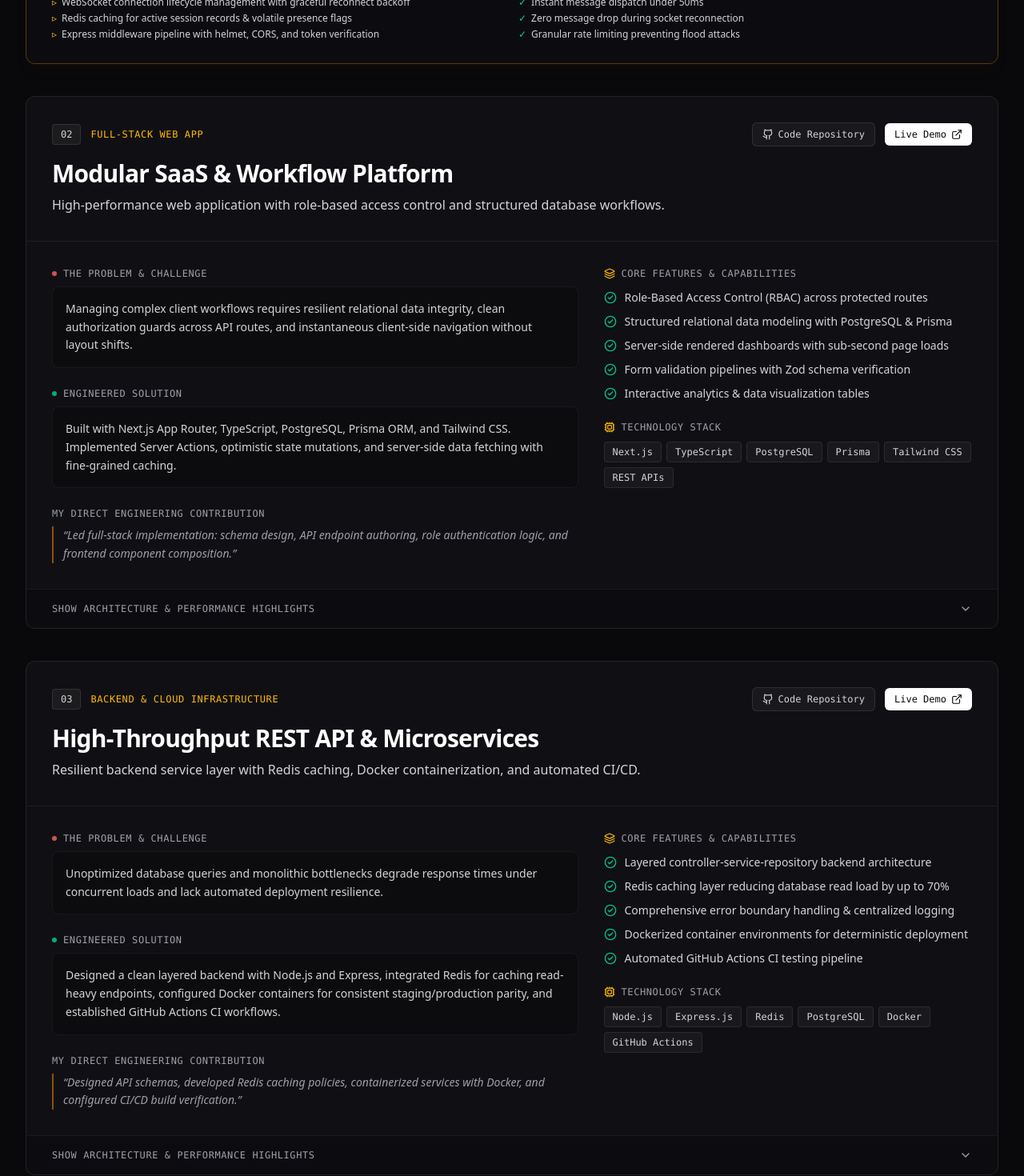
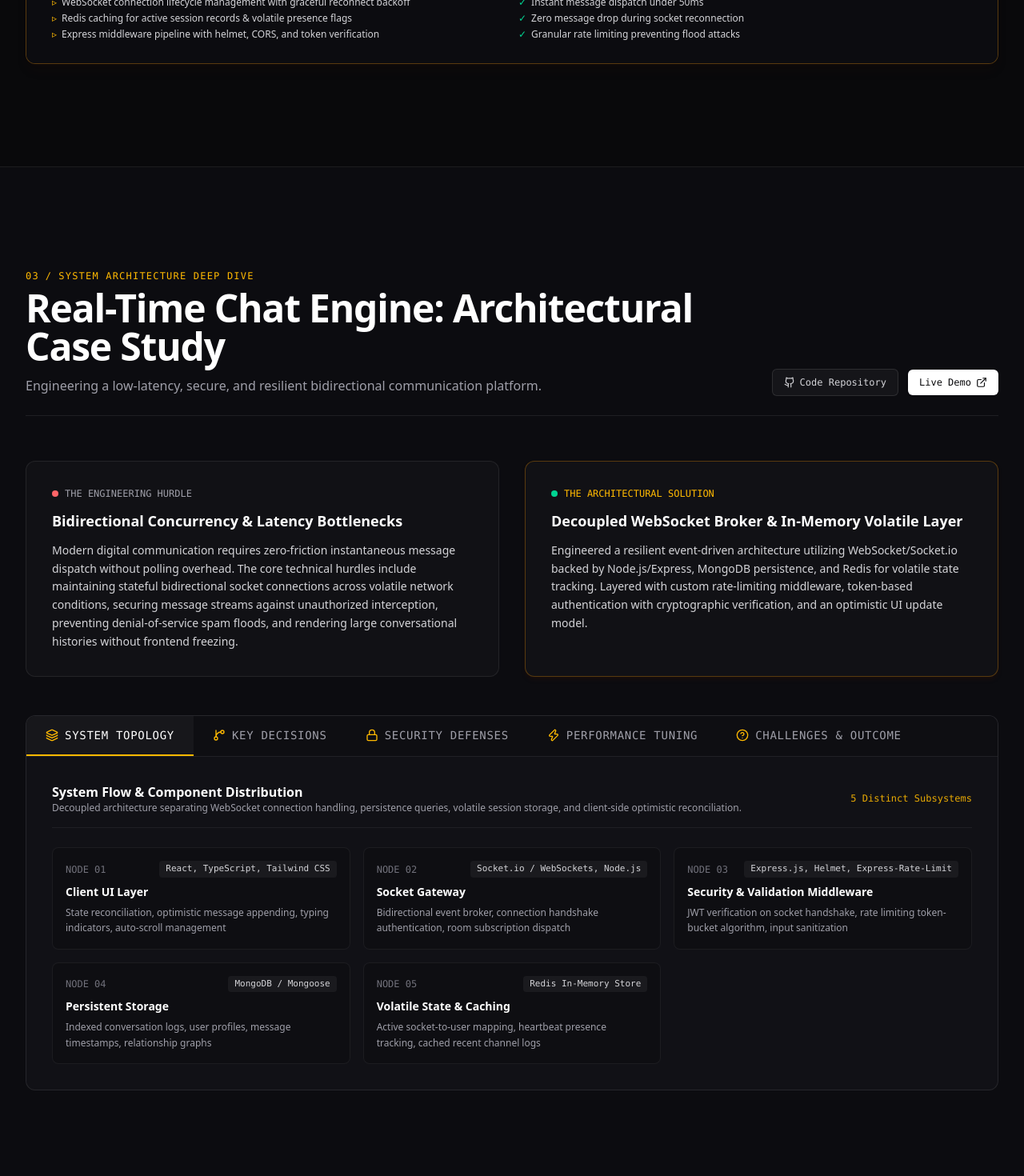
Before and after one commit to affanraza84/portfolio, a Next.js app: page / in a window 1280 px wide. Shown: the part 2640-4110 px from the top of the page at 80% size. Built offline with nearby package versions, Linux system fonts and the light colour scheme.

Commit message:
feat: showcase Chat Sapphire as exclusive flagship project

```diff
--- a/src/components/SelectedWork.tsx
+++ b/src/components/SelectedWork.tsx
@@ -42,7 +42,7 @@ export function SelectedWork({
             </h2>
           </div>
           <p className="text-sm text-zinc-400 max-w-sm mt-4 md:mt-0">
-            A curated selection of real-time systems, scalable APIs, and full-stack web applications engineered for production reliability.
+            Production-grade real-time systems and architecture engineered for high concurrency, ultra-low latency, and scale.
           </p>
         </div>
 
--- a/src/data/portfolio-data.ts
+++ b/src/data/portfolio-data.ts
@@ -118,86 +118,6 @@ export const FEATURED_PROJECTS: Project[] = [
     liveUrl: "https://chat-sapphire.vercel.app",
     githubUrl: "https://github.com/affanraza84/Chat-Sapphire",
     caseStudyId: "realtime-chat",
-  },
-  {
-    id: "fullstack-saas-platform",
-    title: "Modular SaaS & Workflow Platform",
-    tagline: "High-performance web application with role-based access control and structured database workflows.",
-    description:
-      "A complete full-stack web application designed for multi-tenant data management, secure user onboarding, and granular permission handling.",
-    category: "Full-Stack Web App",
-    isFeatured: true,
-    problem:
-      "Managing complex client workflows requires resilient relational data integrity, clean authorization guards across API routes, and instantaneous client-side navigation without layout shifts.",
-    solution:
-      "Built with Next.js App Router, TypeScript, PostgreSQL, Prisma ORM, and Tailwind CSS. Implemented Server Actions, optimistic state mutations, and server-side data fetching with fine-grained caching.",
-    keyFeatures: [
-      "Role-Based Access Control (RBAC) across protected routes",
-      "Structured relational data modeling with PostgreSQL & Prisma",
-      "Server-side rendered dashboards with sub-second page loads",
-      "Form validation pipelines with Zod schema verification",
-      "Interactive analytics & data visualization tables",
-    ],
-    techStack: [
-      "Next.js",
-      "TypeScript",
-      "PostgreSQL",
-      "Prisma",
-      "Tailwind CSS",
-      "REST APIs",
-    ],
-    myRole:
-      "Led full-stack implementation: schema design, API endpoint authoring, role authentication logic, and frontend component composition.",
-    architectureHighlights: [
-      "Next.js App Router for hybrid server-rendered pages and fast interactive components",
-      "Prisma client with connection pooling and query optimization",
-    ],
-    metricsOrHighlights: [
-      "Clean TypeScript strict typing across client-server boundary",
-      "Lighthouse performance score 95+",
-    ],
-    liveUrl: "https://github.com/affanraza84",
-    githubUrl: "https://github.com/affanraza84",
-  },
-  {
-    id: "scalable-backend-microservices",
-    title: "High-Throughput REST API & Microservices",
-    tagline: "Resilient backend service layer with Redis caching, Docker containerization, and automated CI/CD.",
-    description:
-      "Engineered backend infrastructure providing reliable, validated endpoints for high-concurrency client applications with structured logging and error handling.",
-    category: "Backend & Cloud Infrastructure",
-    isFeatured: true,
-    problem:
-      "Unoptimized database queries and monolithic bottlenecks degrade response times under concurrent loads and lack automated deployment resilience.",
-    solution:
-      "Designed a clean layered backend with Node.js and Express, integrated Redis for caching read-heavy endpoints, configured Docker containers for consistent staging/production parity, and established GitHub Actions CI workflows.",
-    keyFeatures: [
-      "Layered controller-service-repository backend architecture",
-      "Redis caching layer reducing database read load by up to 70%",
-      "Comprehensive error boundary handling & centralized logging",
-      "Dockerized container environments for deterministic deployment",
-      "Automated GitHub Actions CI testing pipeline",
-    ],
-    techStack: [
-      "Node.js",
-      "Express.js",
-      "Redis",
-      "PostgreSQL",
-      "Docker",
-      "GitHub Actions",
-    ],
-    myRole:
-      "Designed API schemas, developed Redis caching policies, containerized services with Docker, and configured CI/CD build verification.",
-    architectureHighlights: [
-      "Cache-aside pattern with TTL invalidation for volatile records",
-      "Multi-stage Docker builds minimizing production container size",
-    ],
-    metricsOrHighlights: [
-      "Consistent sub-100ms API response latency on cached routes",
-      "Automated linting and test coverage checks on pull requests",
-    ],
-    liveUrl: "https://github.com/affanraza84",
-    githubUrl: "https://github.com/affanraza84",
   },
 ];
 
```
